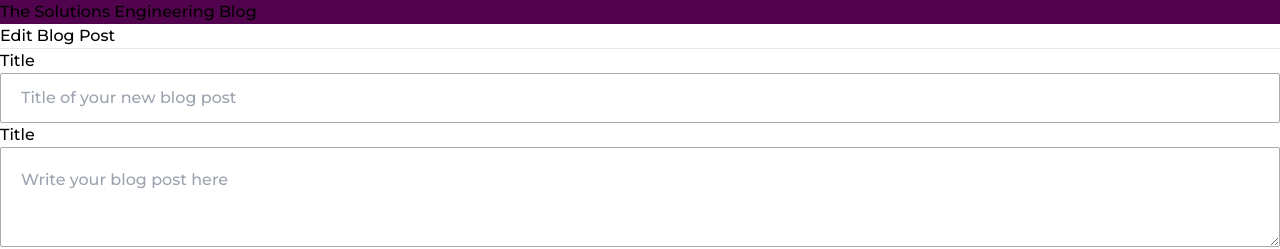
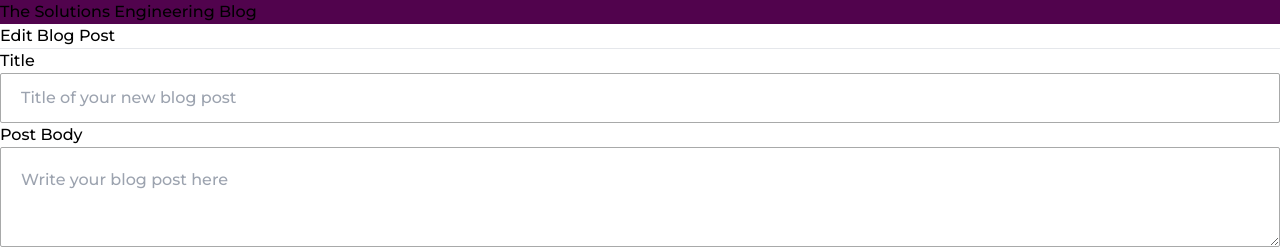
Before and after one commit to CoderBunnyS/BunnyBlogMERN, a React (Vite) app in the folder client/: page /edit-blog/1 in a window 1280 px wide. Shown: the top 249 px of the page. Built offline with nearby package versions, Linux system fonts and the light colour scheme; no server answers; a web font is replaced by a local one.

Commit message:
updated to have a clearer and easier to understand UI on blog post

```diff
--- a/client/src/components/BlogForm.jsx
+++ b/client/src/components/BlogForm.jsx
@@ -48,7 +48,7 @@ function BlogForm({ blogData }) {
       </div>
       <div>
         <label htmlFor="description" className="text-gray-600 text/sm">
-          Title
+          Post Body
         </label>
         <textarea
           type="text"
```
